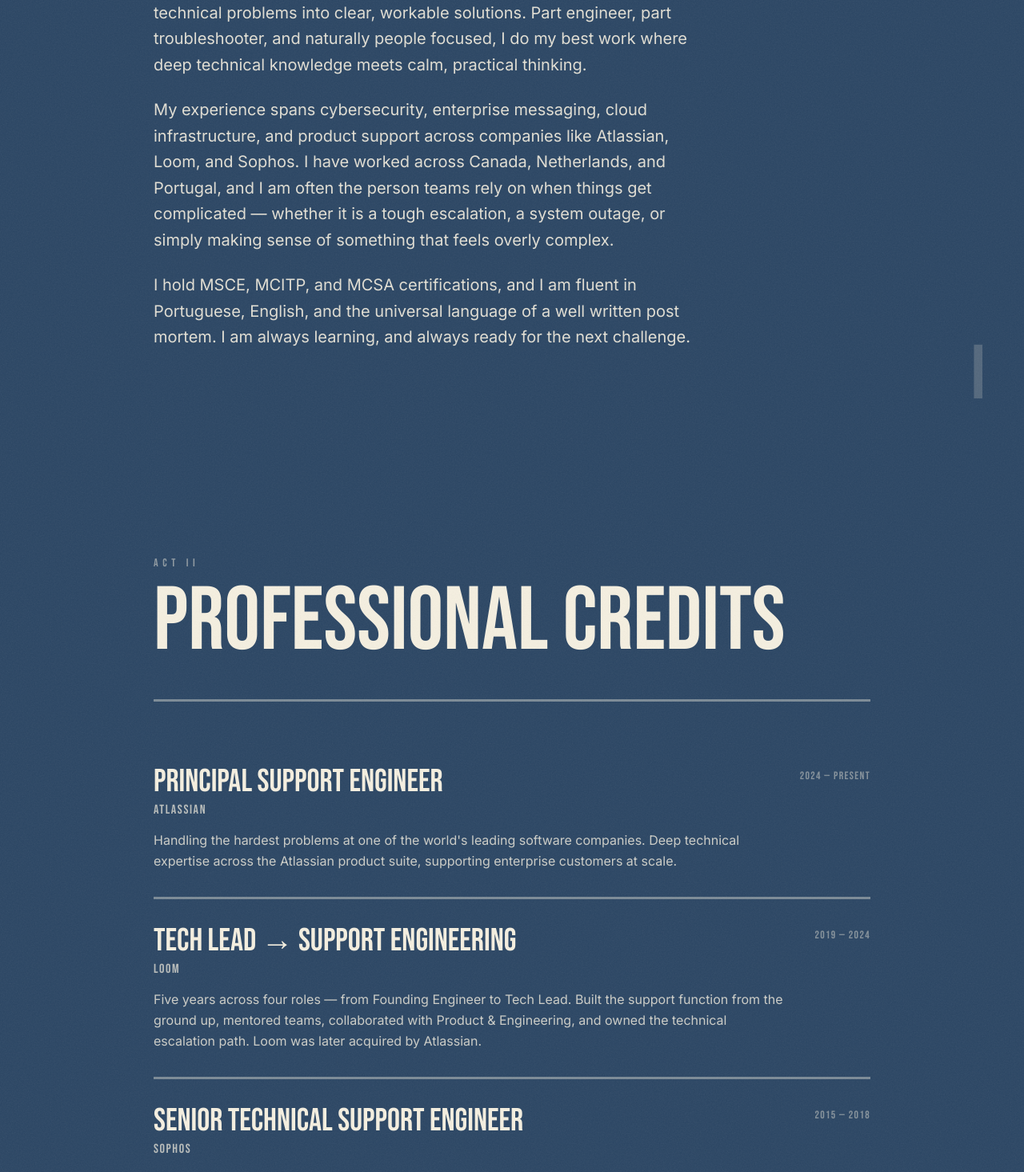
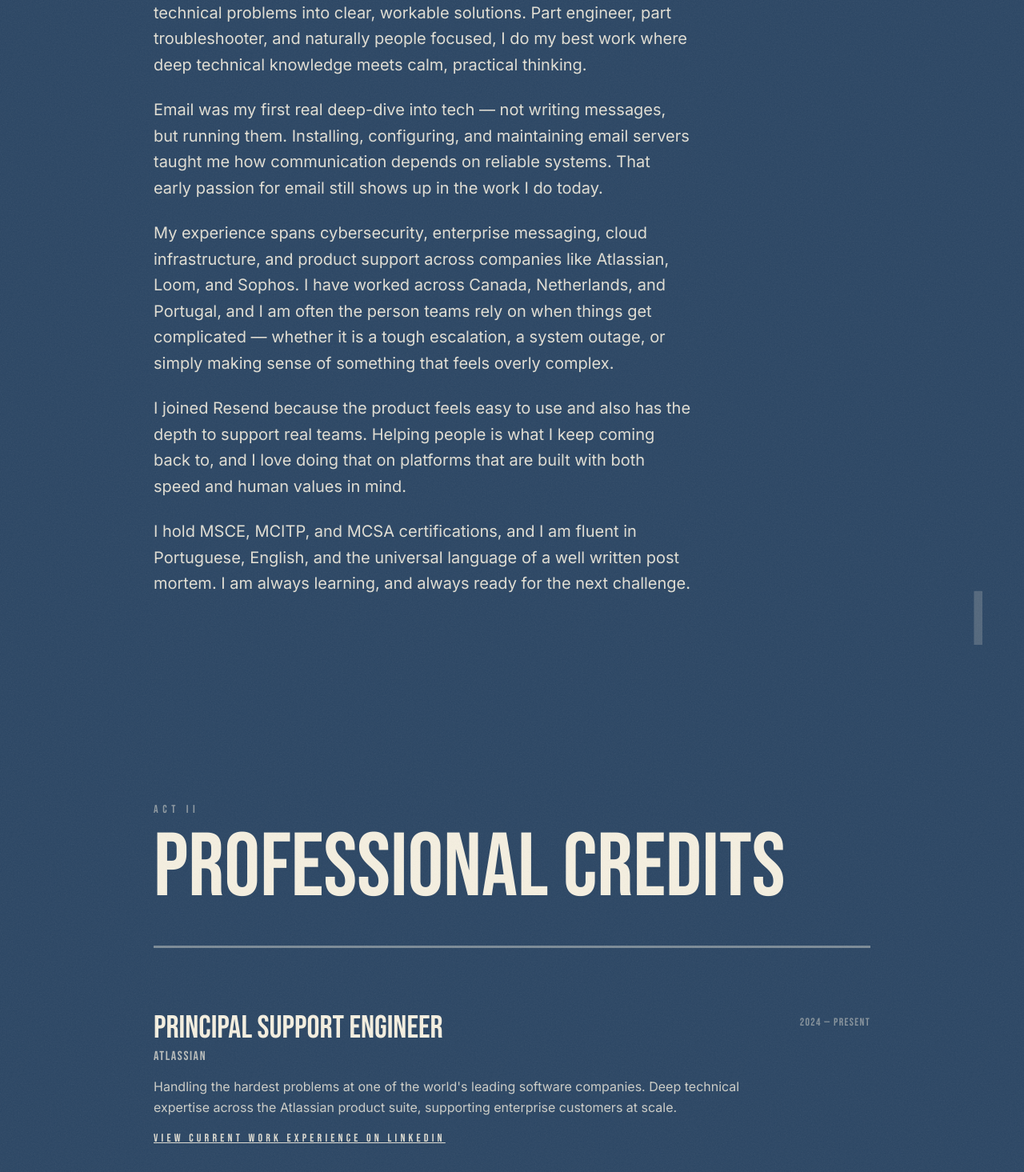
Before and after one commit to ziggyedman/baard, a Next.js app: page / in a window 1280 px wide. Shown: the part 1200-2665 px from the top of the page at 80% size. Built offline with nearby package versions, Linux system fonts and the light colour scheme; no server answers.

Commit message:
Update left-side burger menu and add Resend/LinkedIn bio credits

```diff
--- a/app/components/Bio.tsx
+++ b/app/components/Bio.tsx
@@ -39,11 +39,21 @@
             technical knowledge meets calm, practical thinking.
           </p>
           <p>
+            Email was my first real deep-dive into tech — not writing messages, but running them.
+            Installing, configuring, and maintaining email servers taught me how communication depends on
+            reliable systems. That early passion for email still shows up in the work I do today.
+          </p>
+          <p>
             My experience spans cybersecurity, enterprise messaging, cloud infrastructure,
             and product support across companies like Atlassian, Loom, and Sophos.
             I have worked across Canada, Netherlands, and Portugal, and I am often the person teams
             rely on when things get complicated — whether it is a tough escalation, a system outage,
             or simply making sense of something that feels overly complex.
+          </p>
+          <p>
+            I joined Resend because the product feels easy to use and also has the depth to support real teams.
+            Helping people is what I keep coming back to, and I love doing that on platforms that are built
+            with both speed and human values in mind.
           </p>
           <p>
             I hold MSCE, MCITP, and MCSA certifications, and I am fluent in Portuguese, English, and the
--- a/app/components/Career.tsx
+++ b/app/components/Career.tsx
@@ -5,6 +5,7 @@
     period: "2024 — Present",
     description:
       "Handling the hardest problems at one of the world's leading software companies. Deep technical expertise across the Atlassian product suite, supporting enterprise customers at scale.",
+    link: "https://www.linkedin.com/in/michaelvaz/",
   },
   {
     role: "Tech Lead → Support Engineering",
@@ -90,6 +91,13 @@
                   <p className="text-sm md:text-base leading-relaxed" style={{ color: "var(--color-cream)", opacity: 0.8 }}>
                     {item.description}
                   </p>
+                  {item.link ? (
+                    <p className="mt-4 text-sm uppercase tracking-[0.3em]" style={{ fontFamily: "var(--font-bebas)", color: "var(--color-gold)", opacity: 0.9 }}>
+                      <a href={item.link} target="_blank" rel="noreferrer" className="underline transition-opacity hover:opacity-80">
+                        View current work experience on LinkedIn
+                      </a>
+                    </p>
+                  ) : null}
                 </div>
                 <div
                   className="text-sm tracking-widest uppercase whitespace-nowrap md:text-right md:pt-1"
--- a/app/components/Navbar.tsx
+++ b/app/components/Navbar.tsx
@@ -50,6 +50,15 @@
         className="fixed top-0 left-0 right-0 z-50 flex items-center justify-between px-6 py-4"
         style={{ backgroundColor: "rgba(42,69,99,0.85)", backdropFilter: "blur(8px)" }}
       >
+        <button
+          onClick={() => setOpen(true)}
+          aria-label="Open menu"
+          aria-expanded={open}
+          style={{ color: "var(--color-cream)" }}
+        >
+          <Menu size={22} />
+        </button>
+
         <Link
           href="/"
           className="uppercase tracking-[0.1em]"
@@ -57,19 +66,15 @@
         >
           MV
         </Link>
-
-        <button
-          onClick={() => setOpen(true)}
-          aria-label="Open menu"
-          style={{ color: "var(--color-cream)" }}
-        >
-          <Menu size={22} />
-        </button>
       </nav>
 
-      {open && (
       <div
-          className="fixed inset-0 z-50 flex flex-col grain"
+        className={`fixed inset-0 z-40 bg-black/30 transition-opacity duration-300 ${open ? "opacity-100" : "opacity-0 pointer-events-none"}`}
+        onClick={() => setOpen(false)}
+      />
+
+      <div
+        className={`fixed inset-y-0 left-0 z-50 flex flex-col grain w-[min(92vw,420px)] max-w-full transform transition-transform duration-300 ${open ? "translate-x-0" : "-translate-x-full"}`}
         style={{ backgroundColor: "var(--color-navy)" }}
       >
         <div className="flex items-center justify-between px-6 py-4">
@@ -154,7 +159,6 @@
           </div>
         </div>
       </div>
-      )}
     </>
   );
 }
```
Lines whose indentation alone changed are shown as unchanged.
